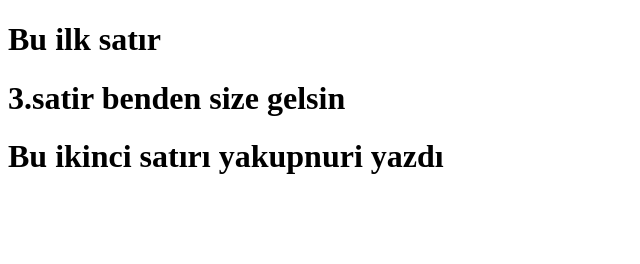
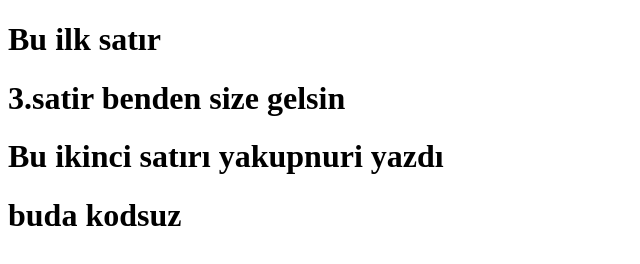
Before and after one commit to mehmeteminsalim/BranchDeneme, a plain HTML site: page index.html in a window 1280 px wide. Shown: the whole page, without its empty margins (0-640 px from the left). Drawn offline with Linux system fonts and the light colour scheme.

Commit message:
buda kodsuz

```diff
--- a/index.html
+++ b/index.html
@@ -11,6 +11,7 @@
     <h1>Bu ilk satır</h1>
     <h1>3.satir benden size gelsin</h1>
     <h1>Bu ikinci satırı yakupnuri yazdı</h1>
+    <h1>buda kodsuz</h1>
 </body>
 
 </html>
```
